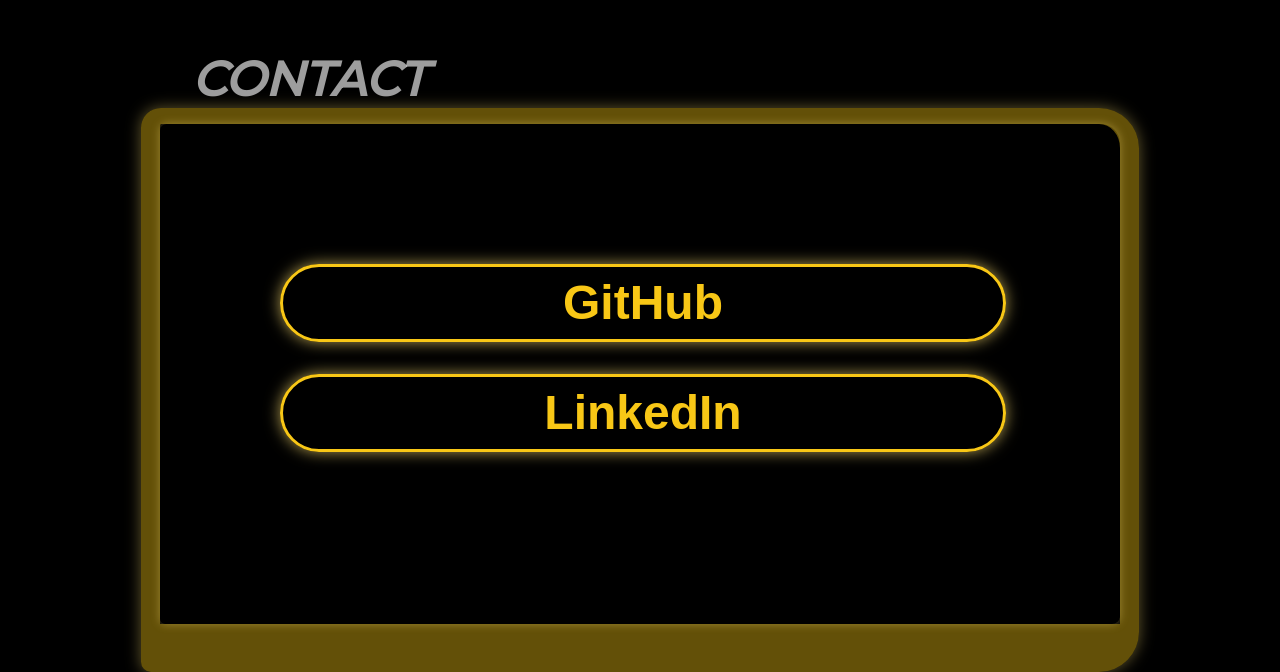
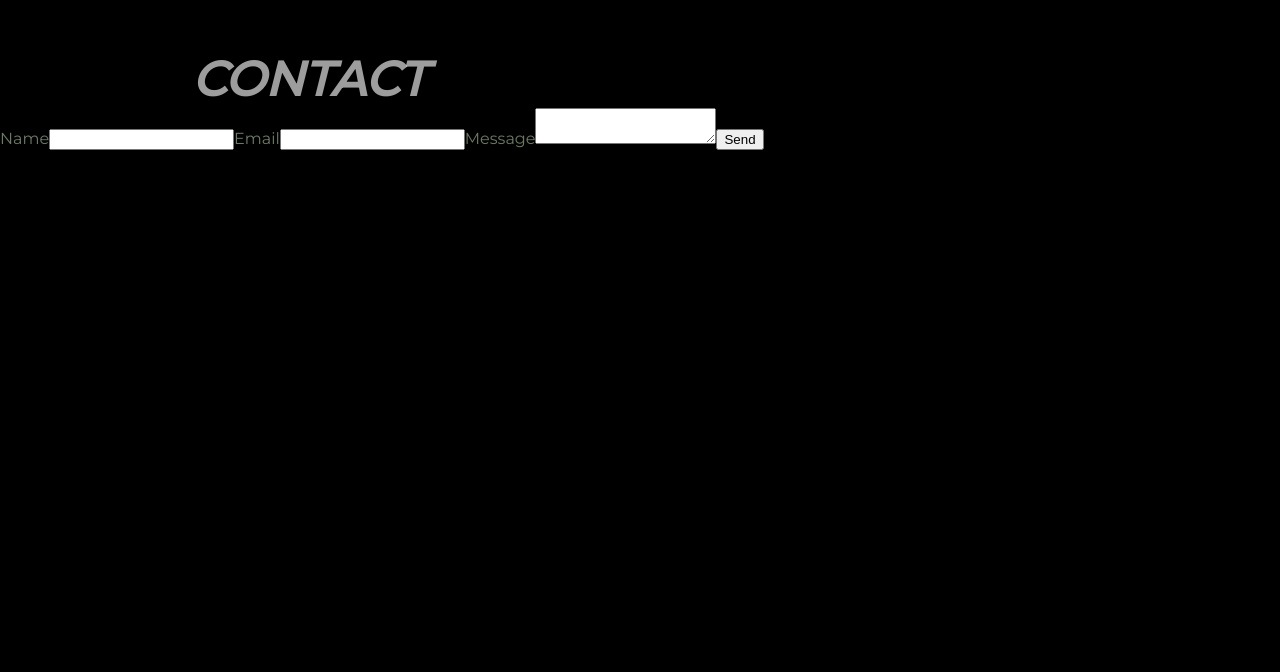
Before and after one commit to billyott/personal-site, a React (Create React App) app: page /contact in a window 1280 px wide. Shown: the part 1614-2286 px from the top of the page. After the commit the page ends 1764 px from the top, so only its background shows below. Built offline with nearby package versions, Linux system fonts and the light colour scheme.

Commit message:
update dependencies

```diff
--- a/package.json
+++ b/package.json
@@ -7,6 +7,8 @@
     "@testing-library/jest-dom": "^5.11.9",
     "@testing-library/react": "^11.2.3",
     "@testing-library/user-event": "^12.6.0",
+    "emailjs": "^3.7.0",
+    "emailjs-com": "^3.2.0",
     "node-sass": "^4.14.1",
     "react": "^17.0.1",
     "react-dom": "^17.0.1",
--- a/src/components/contact-form.js
+++ b/src/components/contact-form.js
@@ -3,26 +3,29 @@ import emailjs from 'emailjs-com';
 
 import './contact.scss';
 
-export const ContactForm = () => {
+function ContactForm() {
   const form = useRef();
 
-  const sendEmail = (e) => {
+  function sendEmail(e) {
     e.preventDefault();
 
-    emailjs.sendForm('YOUR_SERVICE_ID', 'YOUR_TEMPLATE_ID', form.current, 'YOUR_USER_ID')
-      .then((result) => {
-          console.log(result.text);
-      }, (error) => {
-          console.log(error.text);
-      });
+    emailjs.sendForm('service_azyqwow', 'template_qn44fp9', e.target, 'user_w6bhc7Iz1HzSaAEscjbH1')
+    .then((result) => {
+        console.log(result.text);
+    }, (error) => {
+        console.log(error.text);
+    });
+
+    e.target.reset();
+
   };
 
   return (
     <form ref={form} onSubmit={sendEmail}>
       <label>Name</label>
-      <input type="text" name="user_name" />
+      <input type="text" name="name" />
       <label>Email</label>
-      <input type="email" name="user_email" />
+      <input type="email" name="email" />
       <label>Message</label>
       <textarea name="message" />
       <input type="submit" value="Send" />
--- a/src/components/contact.js
+++ b/src/components/contact.js
@@ -1,4 +1,5 @@
 import React from 'react';
+import ContactForm from './contact-form';
 
 import './contact.scss';
 
@@ -7,14 +8,15 @@ function Contact() {
     return(
         <div className="contact" >
             <div className="contact__header">CONTACT</div>
-            <div className="contact__content-outer">
+            <ContactForm />
+            {/* <div className="contact__content-outer">
                 <div className="contact__content-inner">
                     <div className="contact__items">
                         <a className="contact__item" href="https://github.com/billyott" target="_blank" rel="noreferrer">GitHub</a>
                         <a className="contact__item" href="https://www.linkedin.com/in/billyott" target="_blank" rel="noreferrer">LinkedIn</a>
                     </div>
                 </div>
-            </div>
+            </div> */}
         </div>
     )
 }
```
Also changed, not shown: 1 other file (tests, documents, lock files or other folders).
